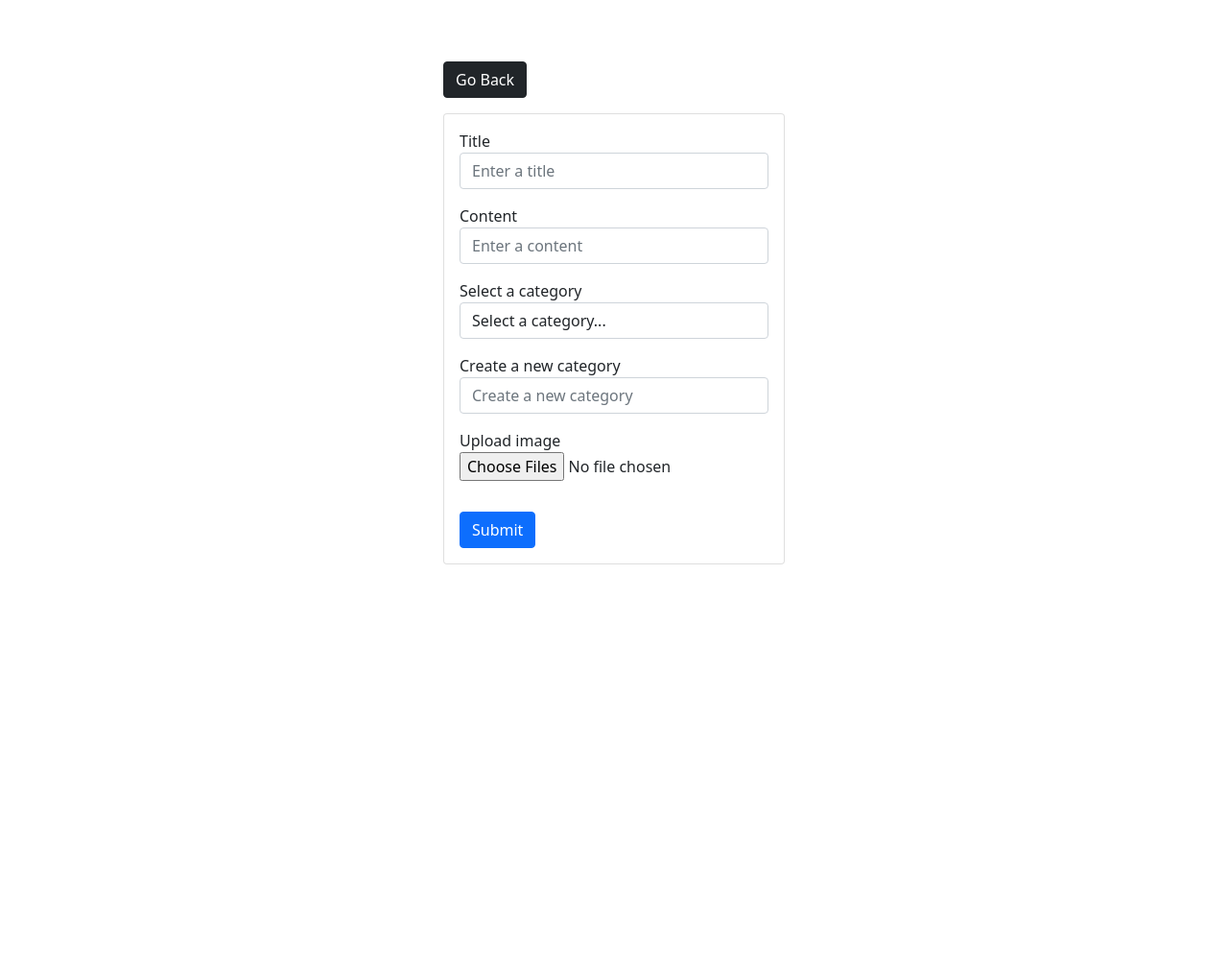
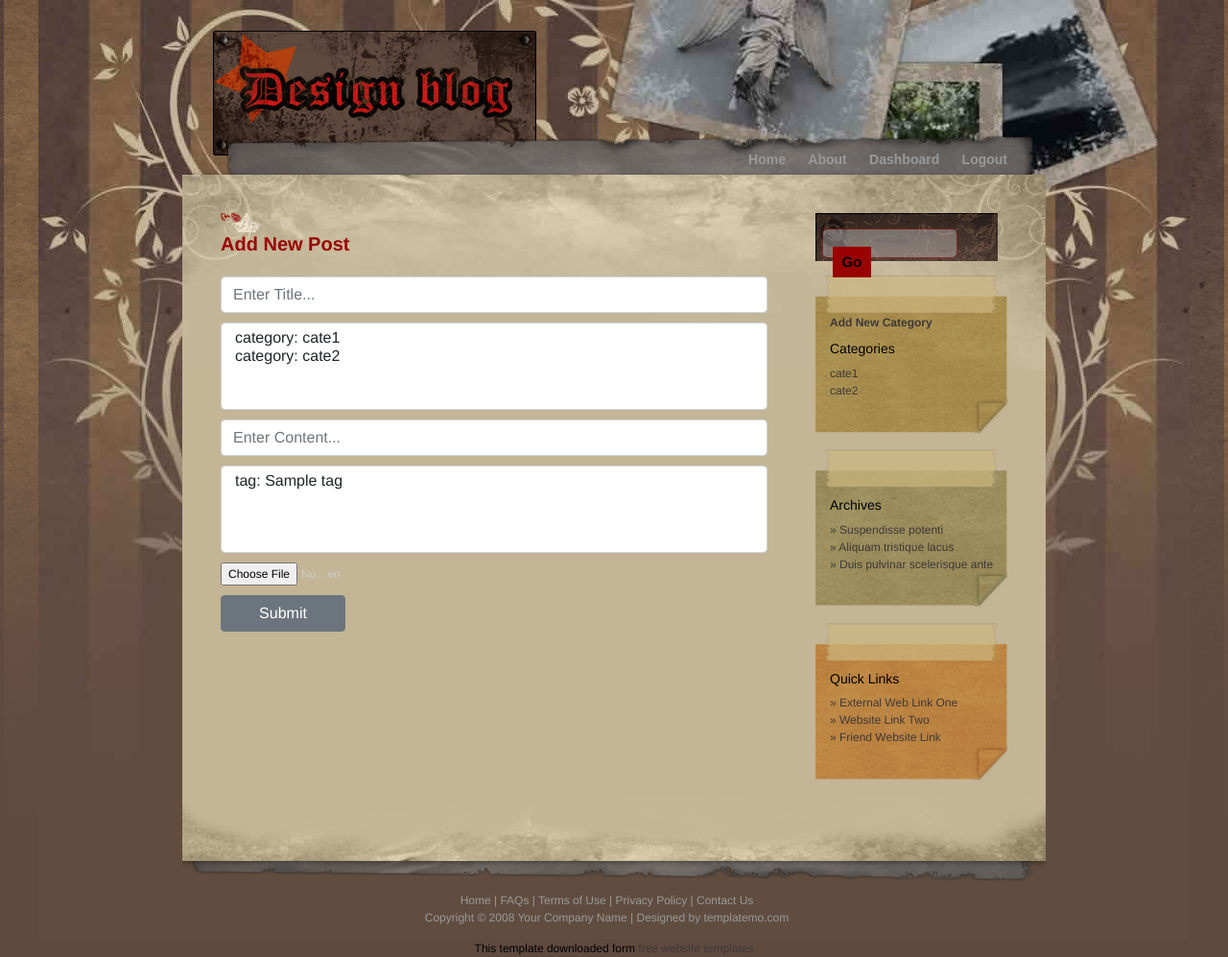
Before and after one commit to rbehzad/blog, a Django app: page /blog/add-post/ in a window 1280 px wide. Shown: the whole page at 96% size. Before the commit the page ends 588 px from the top, so only its background shows below. Run offline with Django 3.2, Linux system fonts and the light colour scheme; a user stored in the database is signed in; data comes from the database, SQL or seed files in the repository; both versions use the stored data as it was after the commit; tables that the repository leaves empty hold one stand-in row (values such as "Sample post").

Commit message:
add post

```diff
--- a/myblog/post/forms.py
+++ b/myblog/post/forms.py
@@ -1,6 +1,8 @@
-from django.forms import ModelForm, fields
+from django import forms
+from django.contrib.auth.forms import UserCreationForm
 from django.contrib.auth.models import User
-from django.contrib.auth.forms import UserCreationForm
+
+from post.models import Post
 
 
 class CustomUserCreationForm(UserCreationForm):
@@ -16,3 +18,23 @@ class CustomUserCreationForm(UserCreationForm):
             {'class': 'form-control', 'placeholder': 'Enter password...'})
         self.fields['password2'].widget.attrs.update(
             {'class': 'form-control', 'placeholder': 'Confirm password...'})
+
+
+
+class AddPost(forms.ModelForm):
+     class Meta:
+         model = Post
+         fields = ('title', 'category', 'content', 'tag', 'image')
+         labels = {
+             'title': '',
+             'category': '',
+             'content': '',
+             'tag': '',
+             'image': '',
+         }
+         widgets = {
+             'title': forms.TextInput(attrs={'class': 'form-control', 'placeholder': 'Enter Title...'}),
+             'category': forms.SelectMultiple(attrs={'class': 'form-control', 'placeholder': 'Enter Category...'}),
+             'content': forms.TextInput(attrs={'class': 'form-control', 'placeholder': 'Enter Content...'}),
+             'tag': forms.SelectMultiple(attrs={'class': 'form-control', 'placeholder': 'Enter Tag...'}),
+         }
--- a/myblog/post/static/style.css
+++ b/myblog/post/static/style.css
@@ -268,8 +268,7 @@ img {
 }
 /* ----- End of Post ------ */
 
-/* ----- Form ----- */
-form {
+.search {
 	width: 190px;
 	margin: 0px;
 	padding: 13px 0px 0px 10px;
--- a/myblog/post/templates/post/add_post.html
+++ b/myblog/post/templates/post/add_post.html
@@ -1,72 +1,40 @@
-<!DOCTYPE html>
-<html>
-
-<head>
-    <meta charset='utf-8'>
-    <meta http-equiv='X-UA-Compatible' content='IE=edge'>
-    <title>Add Photo</title>
-    <meta name='viewport' content='width=device-width, initial-scale=1'>
-
-    <!-- CSS only -->
-    <link href="https://cdn.jsdelivr.net/npm/bootstrap@5.0.0-beta1/dist/css/bootstrap.min.css" rel="stylesheet"
-        integrity="sha384-giJF6kkoqNQ00vy+HMDP7azOuL0xtbfIcaT9wjKHr8RbDVddVHyTfAAsrekwKmP1" crossorigin="anonymous">
-
-</head>
-
-<body class="m-5">
-    <div class="container">
-
-        <div class="row justify-content-center">
-            <div class="col-md-4">
-                <a href="{% url 'dashboard' %}" class="btn btn-dark my-3">Go Back</a>
-                <div class="card">
 
 
-                    <form method='POST' action="" enctype="multipart/form-data">
-                        {% csrf_token %}
 
-                        <div class="form-group m-3">
-                            <label>Title</label>
-                            <input required name="title" type="text" placeholder="Enter a title"
-                                class="form-control">
-                        </div>
+{% extends "post/class_base.html" %}
+{% load static %}
 
-                        <div class="form-group m-3">
-                            <label>Content</label>
-                            <input required name="content" type="text" placeholder="Enter a content"
-                                class="form-control">
-                        </div>
-
-                        <div class="form-group m-3">
-                            <label>Select a category</label>
-                            <select name="category" class="form-control">
-                                <option value='none'>Select a category...</option>
-
-                                {% for category in categories %}
-                                <option value='{{category.id}}'>{{category.name}}</option>
-                                {% endfor %}
-                            </select>
-                        </div>
+{% block title %}{{request.user}}'s page{% endblock title %}
 
 
-                        <div class="form-group m-3">
-                            <label>Create a new category</label>
-                            <input name="category_new" type="text" placeholder="Create a new category"
-                                class="form-control">
-                        </div>
+{% block menu %}
+<ul>
+    <li><a href="{% url 'home' %}">Home</a></li>
+    <li><a href="#">About</a></li>
+    <li><a href="{% url 'dashboard' %}">Dashboard</a></li>
+    <li><a href="{% url 'logout' %}">Logout</a></li>
+</ul>
+{% endblock menu %}
 
-                        <div class="form-group m-3">
-                            <label>Upload image</label>
-                            <input required name="images" type="file" multiple class="form-control-file">
-                        </div>
 
-                        <button type='submit' class="btn btn-primary m-3">Submit</button>
+{% block content %}
+{% if request.user.is_authenticated %}
+    <h1>Add New Post</h1><br><br>
 
-                    </form>
-                </div>
-            </div>
-        </div>
-    </div>
-</body>
+    {% if submitted %}
+        succesfully
 
-</html>
+    {% else %}
+        <form method="post" enctype="multipart/form-data">
+            {% csrf_token %}
+            {{ form.media }}
+            {{ form.as_p}}
+
+            <input type="submit" value="Submit" class="btn btn-secondary">
+        </form>
+    {% endif %}
+    <br><br>
+
+{% endif %}
+
+{% endblock content %}
--- a/myblog/post/templates/post/category.html
+++ b/myblog/post/templates/post/category.html
@@ -11,7 +11,6 @@
 <ul>
     <li><a href="{% url 'home' %}">Home</a></li>
     <li><a href="#">About</a></li>
-    <li><a href="#">Add New Post</a></li>
     <li><a href="{% url 'dashboard' %}">Dashboard</a></li>
     <li><a href="{% url 'logout' %}">Logout</a></li>
 </ul>
--- a/myblog/post/templates/post/class_base.html
+++ b/myblog/post/templates/post/class_base.html
@@ -40,7 +40,7 @@
 
             <!-- search -->
             <div class="section">
-              <form method="get" action="#">
+              <form method="get" action="#" class="search">
                 <input name="search" type="text" placeholder="Search Anything" id="keyword" />
                 <input type="submit" value="Go" class="button" />
               </form>
--- a/myblog/post/templates/post/home.html
+++ b/myblog/post/templates/post/home.html
@@ -12,7 +12,6 @@
 <ul>
     <li><a href="{% url 'home' %}">Home</a></li>
     <li><a href="#">About</a></li>
-    <li><a href="#">Add New Post</a></li>
     <li><a href="{% url 'dashboard' %}">Dashboard</a></li>
     <li><a href="{% url 'logout' %}">Logout</a></li>
 </ul>
--- a/myblog/post/views.py
+++ b/myblog/post/views.py
@@ -1,12 +1,12 @@
 from django.contrib.auth import authenticate, login, logout
 from django.contrib.auth.decorators import login_required
-from django.http.response import HttpResponse
+from django.http.response import HttpResponse, HttpResponseRedirect
 from django.shortcuts import redirect, render
 from django.views.generic import ListView
 
-from post.models import Category, Post
+from post.models import Category, Post, Tag
 
-from .forms import CustomUserCreationForm
+from .forms import AddPost, CustomUserCreationForm
 
 
 class HomeListView(ListView):
@@ -94,35 +94,50 @@ def registerUser(request):
     context = {'form': form, 'page': page}
     return render(request, 'post/login_register.html', context)
 
-
 @login_required(login_url='login')
 def addPost(request):
-    user = request.user
+    categories = Category.objects.all()
+    form = AddPost()
+    if request.method == 'POST':
+        form = AddPost(request.POST, request.FILES)
+        if form.is_valid():
+            post = form.save()
+            post.save()
+            return HttpResponseRedirect('dashboard')
+    else:
+        if 'submitted' in request.GET:
+            submitted = True
 
-    categories = Category.objects.all()
+    context = {'categories': categories, 'form': form}
+    return render(request, 'post/add_post.html', context)
 
-    if request.method == 'POST':
-        data = request.POST
-        images = request.FILES.getlist('images')
 
-        if data['category'] != 'none':
-            category = Category.objects.get(id=data['category'])
-        elif data['category_new'] != '':
-            category, created = Category.objects.get_or_create(
-                name=data['category_new'])
-        else:
-            category = None
 
-        for image in images:
-            post = Post.objects.create(
-                author=request.user,
-                content=data['content'],
-                category=category,
-                title=data['title'],
-                image=image,
-            )
 
-        return redirect('dashboard')
+# @login_required(login_url='login')
+# def addPost(request):
+#     categories = Category.objects.all()
+#     tags = Tag.objects.all()
 
-    context = {'categories': categories}
-    return render(request, 'post/add_post.html', context)
+#     if request.method == 'POST':
+#         data = request.POST
+#         images = request.FILES.getlist('images') # return a list
+
+#         if data['category'] != 'none':
+#             category = Category.objects.get(id=data['category'])
+#         elif data['category_new'] != '':
+#             category = Category.objects.get_or_create(
+#                 name=data['category_new'])
+
+#         post = Post.objects.create(
+#             author=request.user,
+#             content=data['content'],
+#             category=category,
+#             title=data['title'],
+#             image=images[0],
+#         )
+
+#         return redirect('dashboard')
+
+#     context = {'categories': categories, 'tags': tags}
+#     return render(request, 'post/add_post.html', context)
```
Also changed, not shown: myblog/db.sqlite3, myblog/media/photo03.gif (added), myblog/media/photo03_meMaMGP.gif (added), myblog/post/migrations/0002_auto_20211205_1545.py (added).
